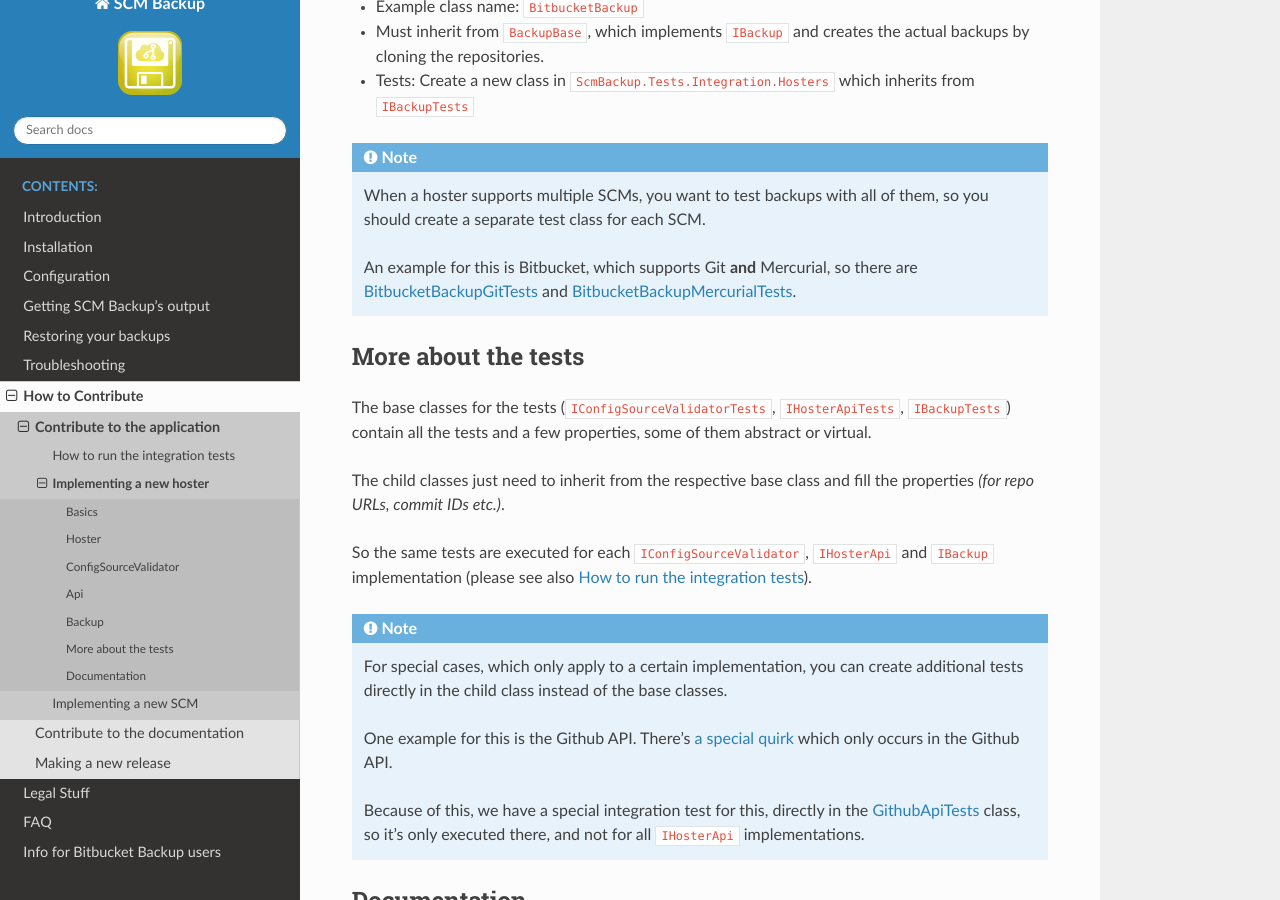
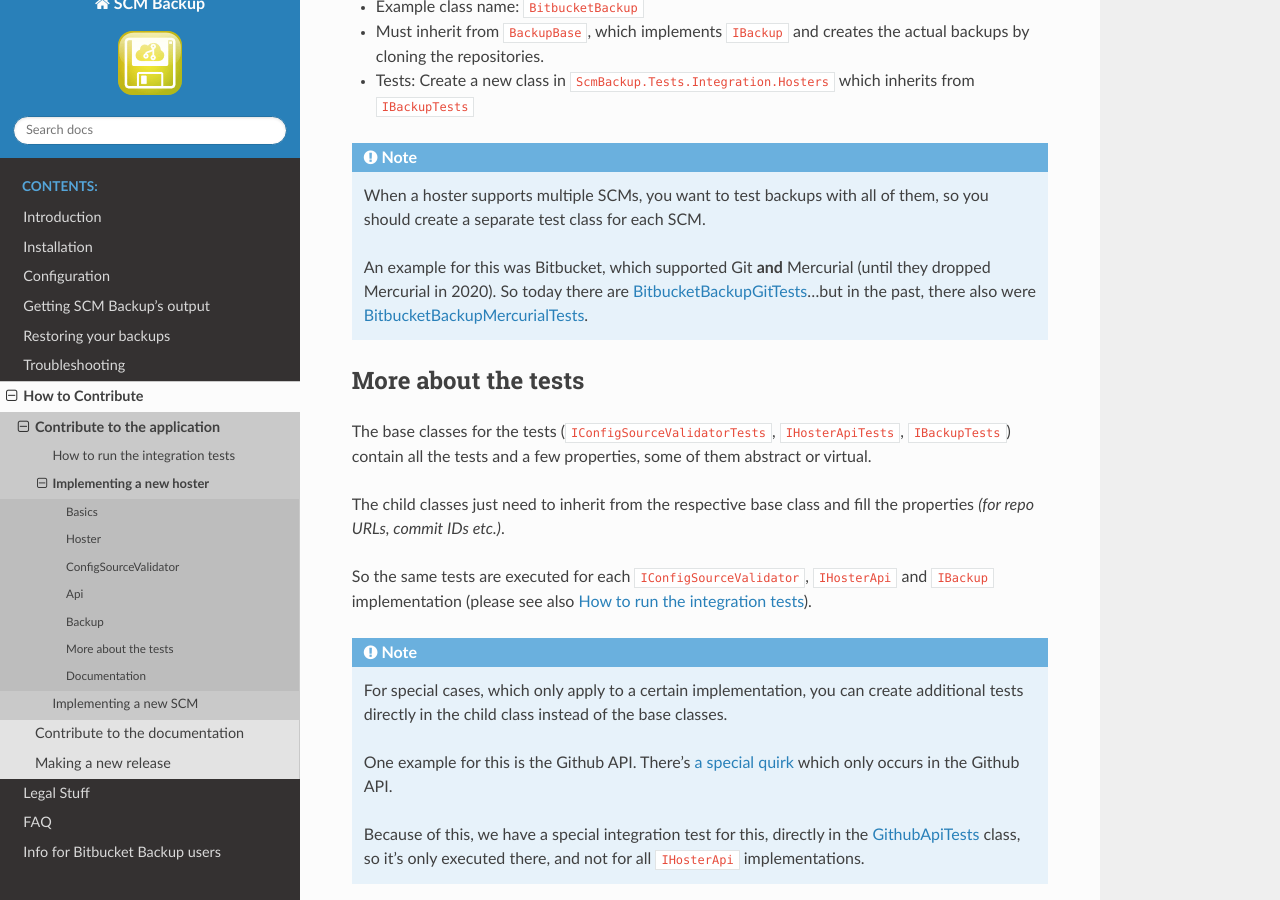
Before and after one commit to christianspecht/scm-backup-docs, a Sphinx documentation site: the page built from source/contribute-app-hoster.rst, in a window 1280 px wide and 900 px high, scrolled down 1573 px. Built offline with Sphinx 7.4.7 and the Read the Docs theme 3.1.0, drawn with Linux system fonts in a browser that asks for light colours; comment, search, counter and statistics services are not loaded.

Commit message:
fix link to BitbucketBackupMercurialTests

```diff
--- a/source/contribute-app-hoster.rst
+++ b/source/contribute-app-hoster.rst
@@ -68,7 +68,7 @@ Backup
 
     When a hoster supports multiple SCMs, you want to test backups with all of them, so you should create a separate test class for each SCM.
 
-    An example for this is Bitbucket, which supports Git **and** Mercurial, so there are `BitbucketBackupGitTests <https://github.com/christianspecht/scm-backup/blob/master/src/ScmBackup.Tests.Integration/Hosters/BitbucketBackupGitTests.cs>`_ and `BitbucketBackupMercurialTests <https://github.com/christianspecht/scm-backup/blob/master/src/ScmBackup.Tests.Integration/Hosters/BitbucketBackupMercurialTests.cs>`_.
+    An example for this was Bitbucket, which supported Git **and** Mercurial (until they dropped Mercurial in 2020). So today there are `BitbucketBackupGitTests <https://github.com/christianspecht/scm-backup/blob/master/src/ScmBackup.Tests.Integration/Hosters/BitbucketBackupGitTests.cs>`_...but in the past, there also were `BitbucketBackupMercurialTests <https://github.com/christianspecht/scm-backup/blob/d5ccb7b8d3d449cbd1346fd0595c1c4d3336a828/src/ScmBackup.Tests.Integration/Hosters/BitbucketBackupMercurialTests.cs>`_.
 
 
 
```
